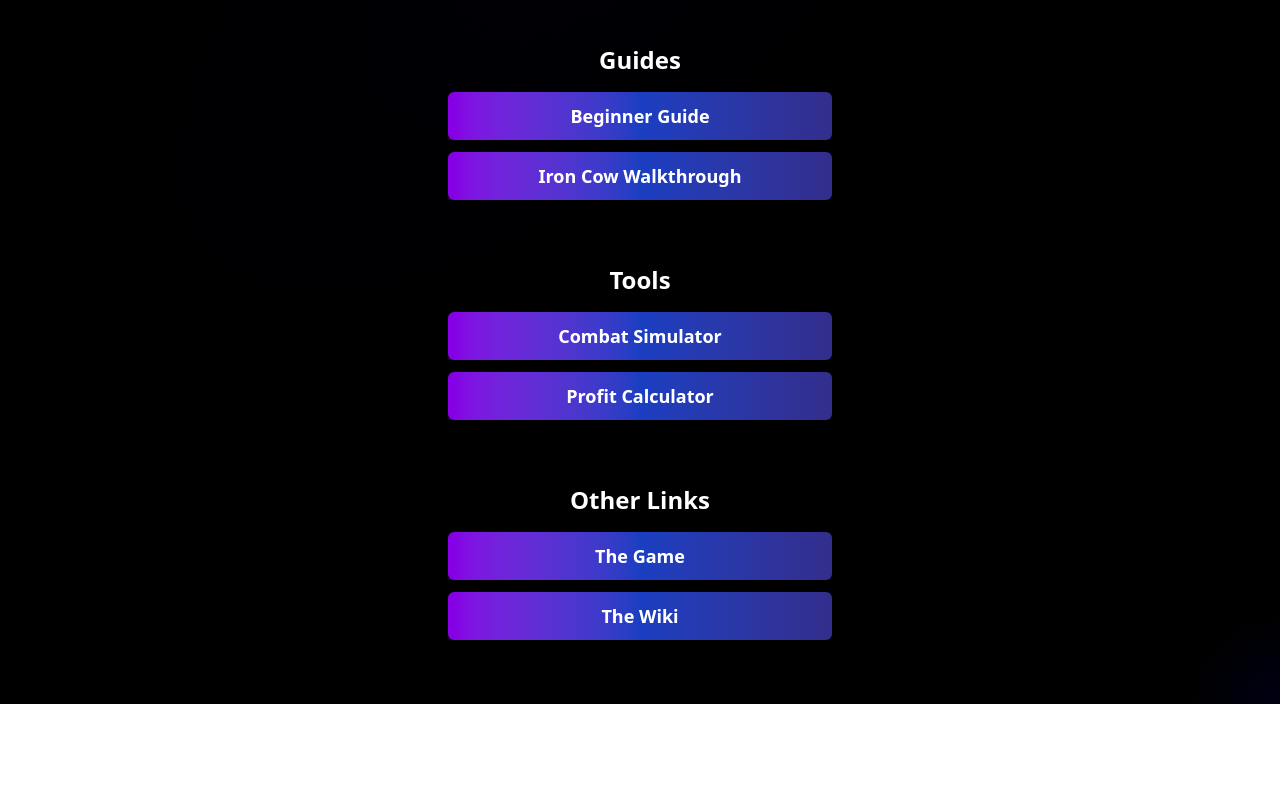
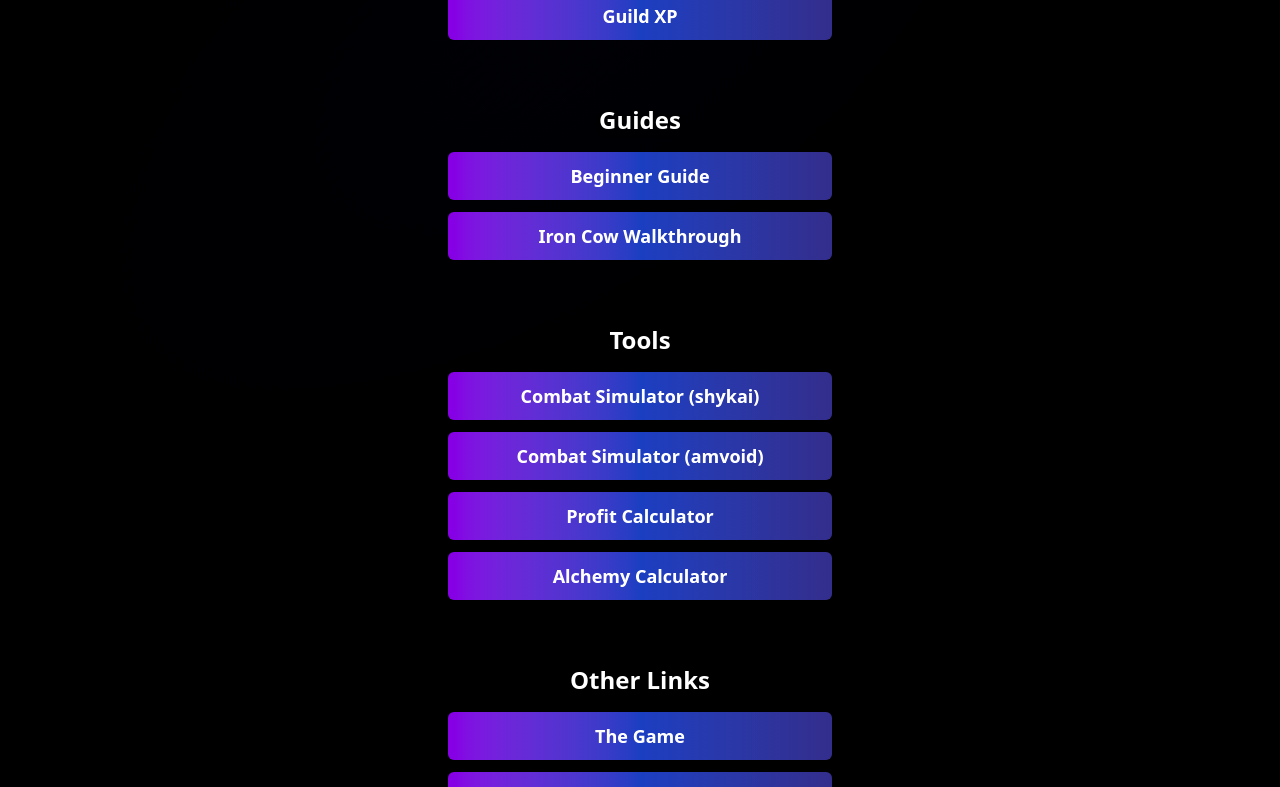
Before and after one commit to Amaroke/MilkLinks, a React (Vite) app: page / in a window 1280 px wide. Shown: the part 708-1495 px from the top of the page. Before the commit the page ends 1412 px from the top, so only its background shows below. Built offline with nearby package versions, Linux system fonts and the light colour scheme.

Commit message:
Add links

```diff
--- a/src/App.tsx
+++ b/src/App.tsx
@@ -25,6 +25,10 @@ const extensions: Link[] = [
   {
     label: "Profile on Avatar",
     url: "https://greasyfork.org/en/scripts/531374-mwi-qol-profile-on-avatar?locale_override=1",
+  },
+  {
+    label: "Hit Tracker",
+    url: "https://greasyfork.org/en/scripts/535181-mwi-hit-tracker",
   },
   {
     label: "Hide Full Party",
@@ -57,10 +61,18 @@ const guides: Link[] = [
 
 const tools: Link[] = [
   {
-    label: "Combat Simulator",
+    label: "Combat Simulator (shykai)",
+    url: "https://shykai.github.io/MWICombatSimulatorTest/dist/",
+  },
+  {
+    label: "Combat Simulator (amvoid) ",
     url: "https://amvoidguy.github.io/MWICombatSimulatorTest/dist/index.html",
   },
   { label: "Profit Calculator", url: "https://mwisim.github.io/cowculator/" },
+  {
+    label: "Alchemy Calculator",
+    url: "https://milkonomy.pages.dev/#/dashboard",
+  },
 ];
 
 const otherLinks: Link[] = [
```
